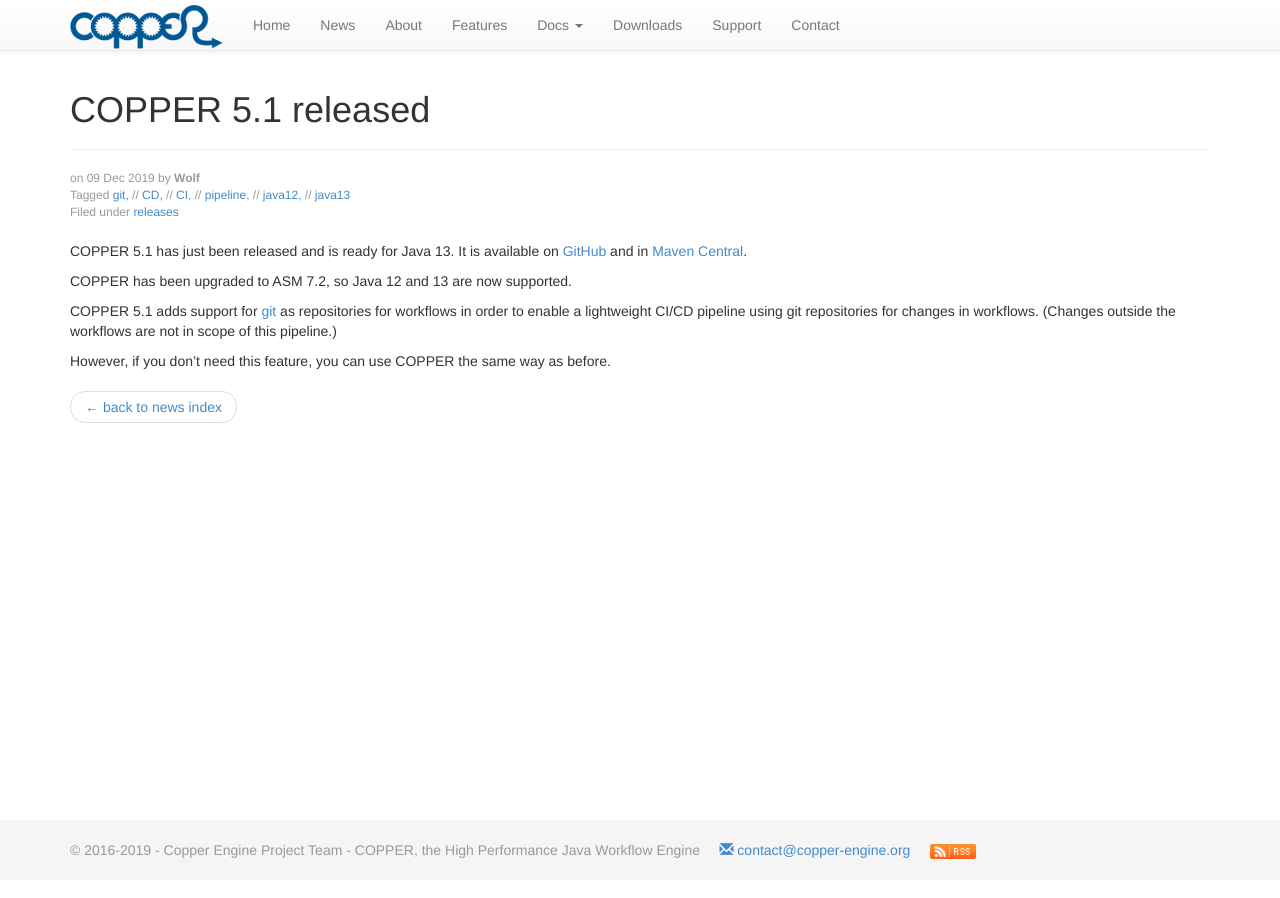
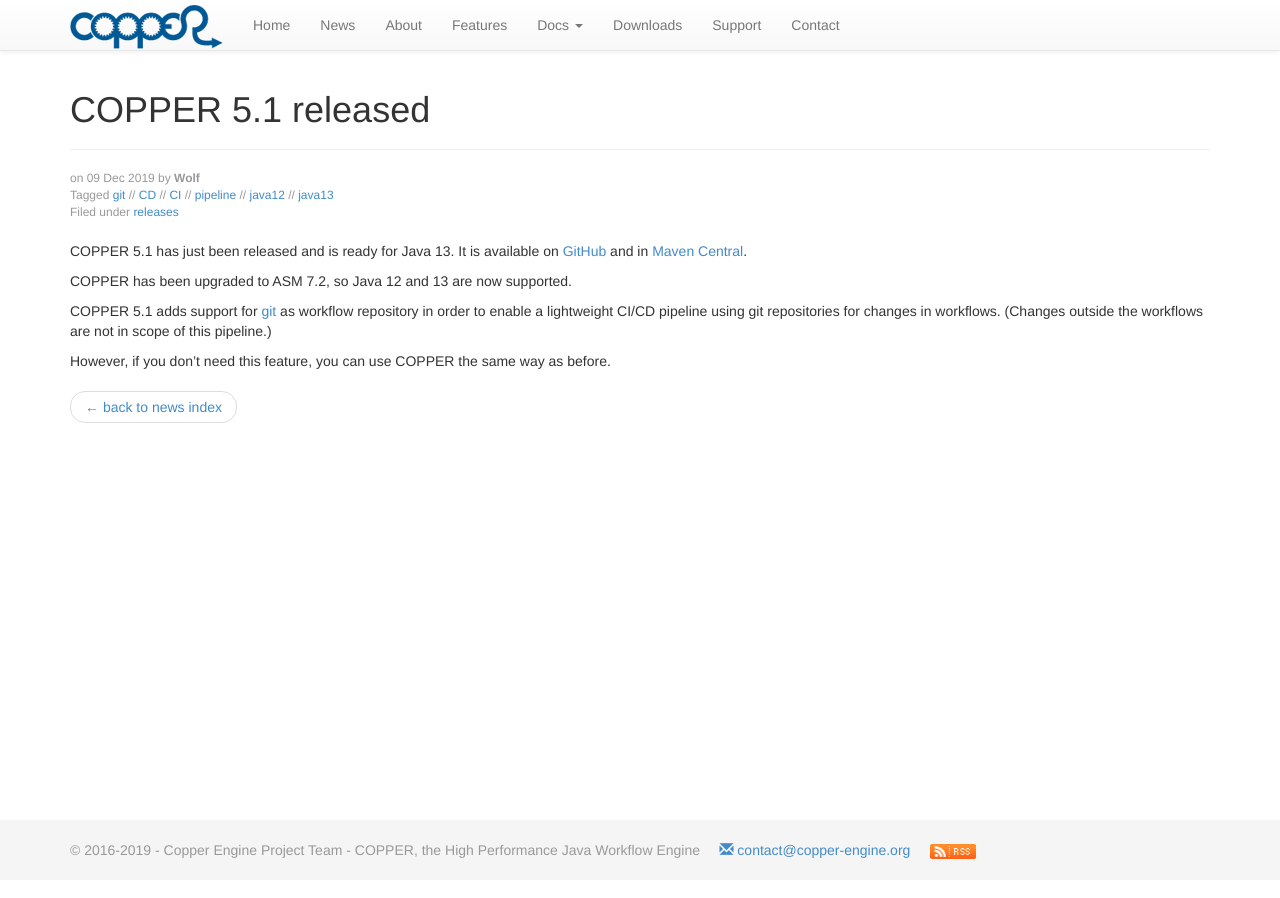
Before and after one commit to copper-engine/copper-engine.github.io, a Jekyll site: the page built from _posts/2019-12-09-copper-5.1-released.md, in a window 1280 px wide. Built offline with Jekyll 4.4.1, drawn with Linux system fonts in a browser that asks for light colours; nearby versions of some CDN libraries.

Commit message:
Release 5.1.0 minor changes

```diff
--- a/_posts/2019-12-09-copper-5.1-released.md
+++ b/_posts/2019-12-09-copper-5.1-released.md
@@ -2,7 +2,7 @@
 layout: blog
 title: COPPER 5.1 released
 author: Wolf
-tags: git, CD, CI, pipeline, java12, java13
+tags: [git, CD, CI, pipeline, java12, java13]
 categories: releases
 ---
 
@@ -11,7 +11,7 @@
 
 COPPER has been upgraded to ASM 7.2, so Java 12 and 13 are now supported.
 
-COPPER 5.1 adds support for [git](https://en.wikipedia.org/wiki/Git) as repositories for workflows in order
+COPPER 5.1 adds support for [git](https://en.wikipedia.org/wiki/Git) as workflow repository in order
 to enable a lightweight CI/CD pipeline using git repositories for changes in workflows.
 (Changes outside the workflows are not in scope of this pipeline.)
 
```
Also changed, not shown: _posts/2018-08-28-copper-5.0-released.md (+1 -1 lines).
